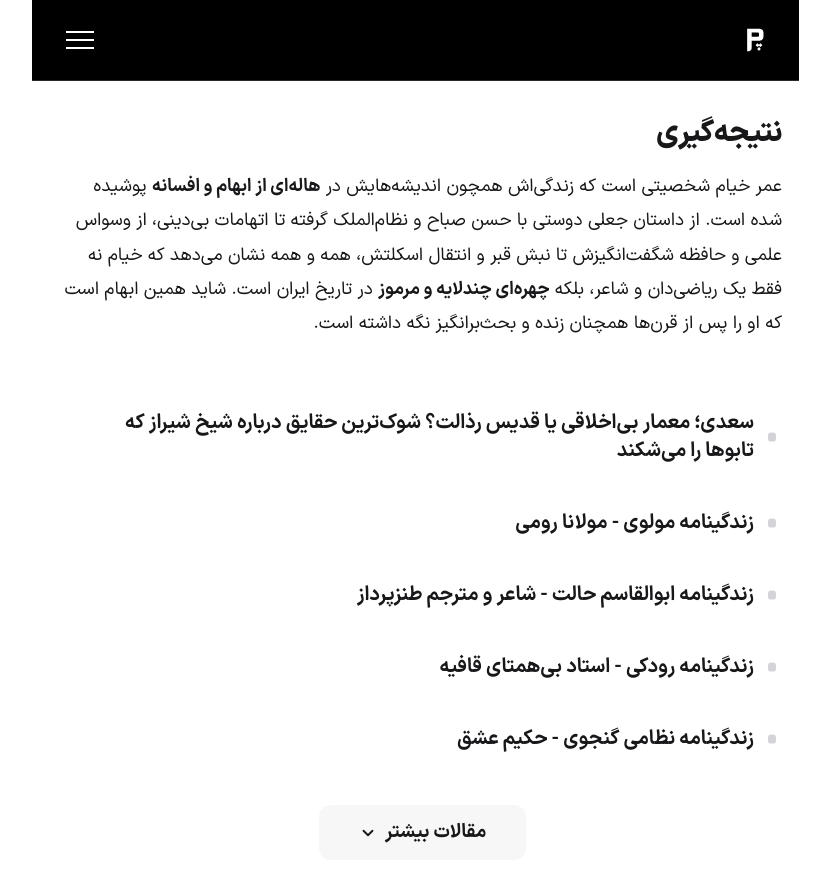
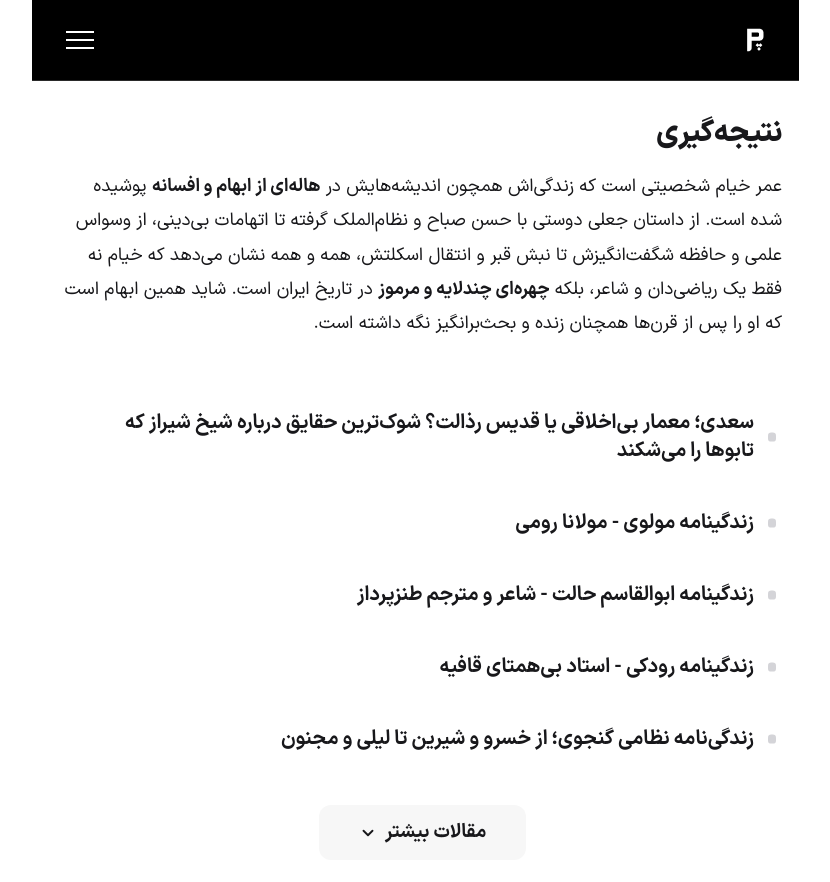
Before and after one commit to darkblog/darkblog.github.io, a Jekyll site: the page built from _posts/2026-10-16-59.md, in a window 1280 px wide and 900 px high, scrolled down 2917 px. Shown: the top 882 px of the window, without its empty margins (210-1040 px from the left). Built offline with Jekyll 4.4.1, drawn with Linux system fonts in a browser that asks for light colours.

Commit message:
Update 2025-9-8-nezami.md

```diff
--- a/_posts/2025-9-8-nezami.md
+++ b/_posts/2025-9-8-nezami.md
@@ -1,5 +1,5 @@
 ---
-title: زندگینامه نظامی گنجوی - حکیم عشق
+title: "زندگی‌نامه نظامی گنجوی؛ از خسرو و شیرین تا لیلی و مجنون"
 tags: شاعر
 image: /blog/nizami-ganjavi.jpg
 ---
```
